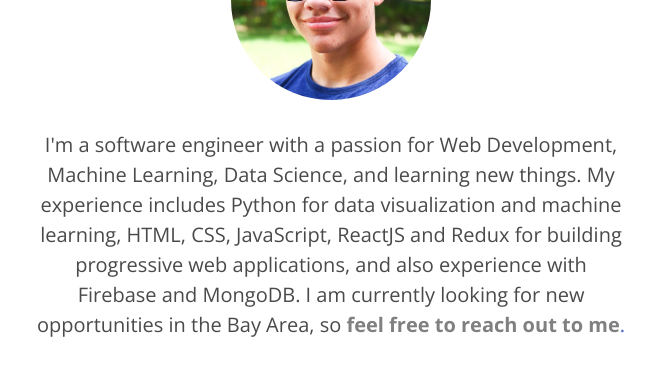
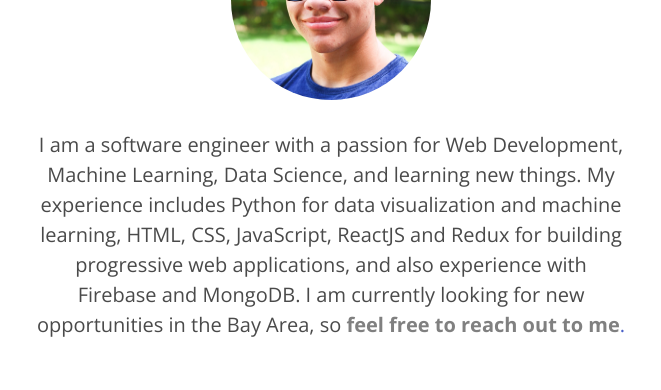
Before and after one commit to ASmithStudent/PortfolioV2, a website: page index.html in a window 1280 px wide. Shown: the part 1040-1430 px from the top of the page, 309-970 px from the left. Drawn offline with nearby package versions, Linux system fonts and the light colour scheme.

Commit message:
revert index.html

```diff
--- a/index.html
+++ b/index.html
@@ -48,7 +48,7 @@
   </div>
 
   <div id="blurb">
-    <p>I'm a software engineer with a passion for Web Development, Machine Learning, Data Science, and learning new things. My experience includes Python for data visualization and machine learning, HTML, CSS, JavaScript, ReactJS and Redux for building progressive web applications, and also experience with Firebase and MongoDB. I am currently looking for new opportunities in the Bay Area, so <a href="mailto:agesmith52@gmail.com">
+    <p>I am a software engineer with a passion for Web Development, Machine Learning, Data Science, and learning new things. My experience includes Python for data visualization and machine learning, HTML, CSS, JavaScript, ReactJS and Redux for building progressive web applications, and also experience with Firebase and MongoDB. I am currently looking for new opportunities in the Bay Area, so <a href="mailto:agesmith52@gmail.com">
         <span class="black-link">feel free to reach out to me</span>.</a>
     </p>
   </div>
```
